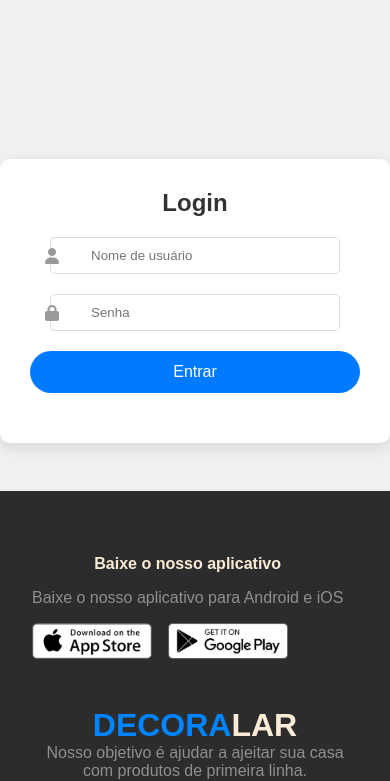
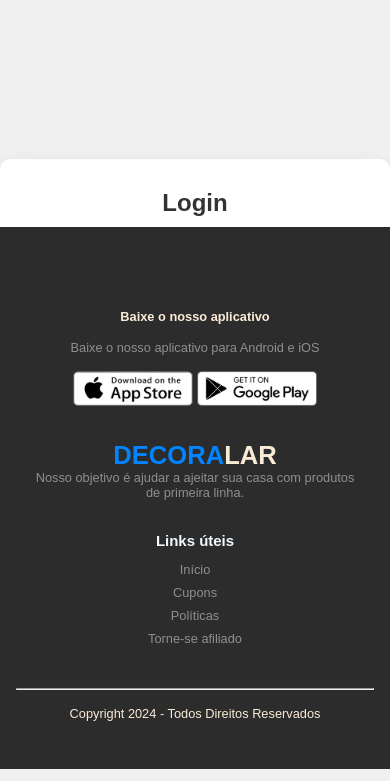
Before and after one commit to KBerliet/Decoralar.github.io, a plain HTML site: page login.html in a window 390 px wide. Shown: the part 75-856 px from the top of the page. Drawn offline with Linux system fonts and the light colour scheme.

Commit message:
Update login.css

```diff
--- a/login.css
+++ b/login.css
@@ -1,18 +1,18 @@
-/* Restante do seu CSS aqui */
+
 
 .main {
   display: flex;
   justify-content: center;
   align-items: center;
   height: 100vh;
-  margin-top: 3rem; /* Adiciona margem superior para separar do footer */
+  margin-top: 3rem;
 }
 
 .login-container {
   display: flex;
   justify-content: center;
   align-items: center;
-  padding-top: 5rem; /* Ajuste no padding-top para separar do header */
+  padding-top: 5rem;
 }
 
 .login-box {
@@ -23,11 +23,10 @@
   width: 100%;
   max-width: 400px;
   text-align: center;
-  margin-bottom: 3rem; /* Adiciona margem inferior para separar do footer */
+  margin-bottom: 3rem;
 }
 
-/* Footer CSS continua como está */
-/*COMEÇA AQUI*/
+
 * {
   box-sizing: border-box;
   padding: 0;
@@ -182,7 +181,7 @@ button:hover {
   font-size: 14px;
 }
 
-/* Footer */
+
 
 /* Footer */
 
@@ -194,8 +193,12 @@ button:hover {
 footer {
   background-color: #2c2c2c;
   color: #8f8f8f;
-  padding: 2rem 1rem; /* Reduzi o padding para ocupar menos espaço verticalmente */
+  padding: 2rem 1rem;
   text-align: center;
+  flex-shrink: 0;
+  position: fixed;
+  bottom: 0;
+  width: 100%;
 }
 
 .background-cinza {
@@ -204,11 +207,11 @@ footer {
 
 .conteudo-footer {
   display: flex;
-  flex-wrap: wrap; /* Permite que os itens sejam envolvidos em telas menores */
-  justify-content: space-between; /* Distribui os itens uniformemente */
+  flex-wrap: wrap;
+  justify-content: space-between;
   align-items: center;
   color: #8f8f8f;
-  padding: 2rem 1rem; /* Ajuste no padding para ocupar menos espaço verticalmente */
+  padding: 2rem 1rem;
   gap: 2rem;
 }
 
@@ -223,13 +226,13 @@ footer {
 
 .download-options > div {
   display: flex;
-  flex-wrap: wrap; /* Permite que os itens sejam envolvidos em telas menores */
-  justify-content: center; /* Centraliza os itens */
+  flex-wrap: wrap;
+  justify-content: center;
   gap: 1rem;
 }
 
 .download-options > div img {
-  width: 150px; /* Reduzi um pouco o tamanho da imagem */
+  width: 150px;
 }
 
 .logo-footer {
@@ -261,27 +264,32 @@ footer {
 
 .copyright {
   color: antiquewhite;
-  padding: 1rem 0; /* Reduzi o padding para ocupar menos espaço verticalmente */
+  padding: 1rem 0;
   text-align: center;
-  font-size: 0.8rem; /* Ajuste de tamanho de fonte para telas menores */
+  font-size: 0.8rem;
 }
 
-@media (max-width: 800px) {
-  .conteudo-footer {
-    flex-direction: column; /* Altera para coluna em telas menores */
-    align-items: flex-start; /* Alinha itens à esquerda */
-    padding: 1rem; /* Ajuste no padding para ocupar menos espaço verticalmente */
-  }
+/* Media Queries Footer */
 
-  .download-options > div {
-    justify-content: flex-start; /* Alinha itens à esquerda */
-  }
+@media (max-width: 800px){
+    .conteudo-footer{
+        display: inline;
+        font-size: 0.8rem;
+    }
 
-  .download-options > div img {
-    width: 120px;
-  }
+    .conteudo-footer>div{
+        padding: 1rem;
+    }
 
-  .copyright {
-    font-size: 0.7rem; /* Reduzi o tamanho da fonte */
-  }
+    .download-options>div{
+        display: inline;
+    }
+
+    .download-options>div img{
+        width: 120px;
+    }
+
+    .copyright{
+        font-size: 0.8rem;
+    }
 }
```
